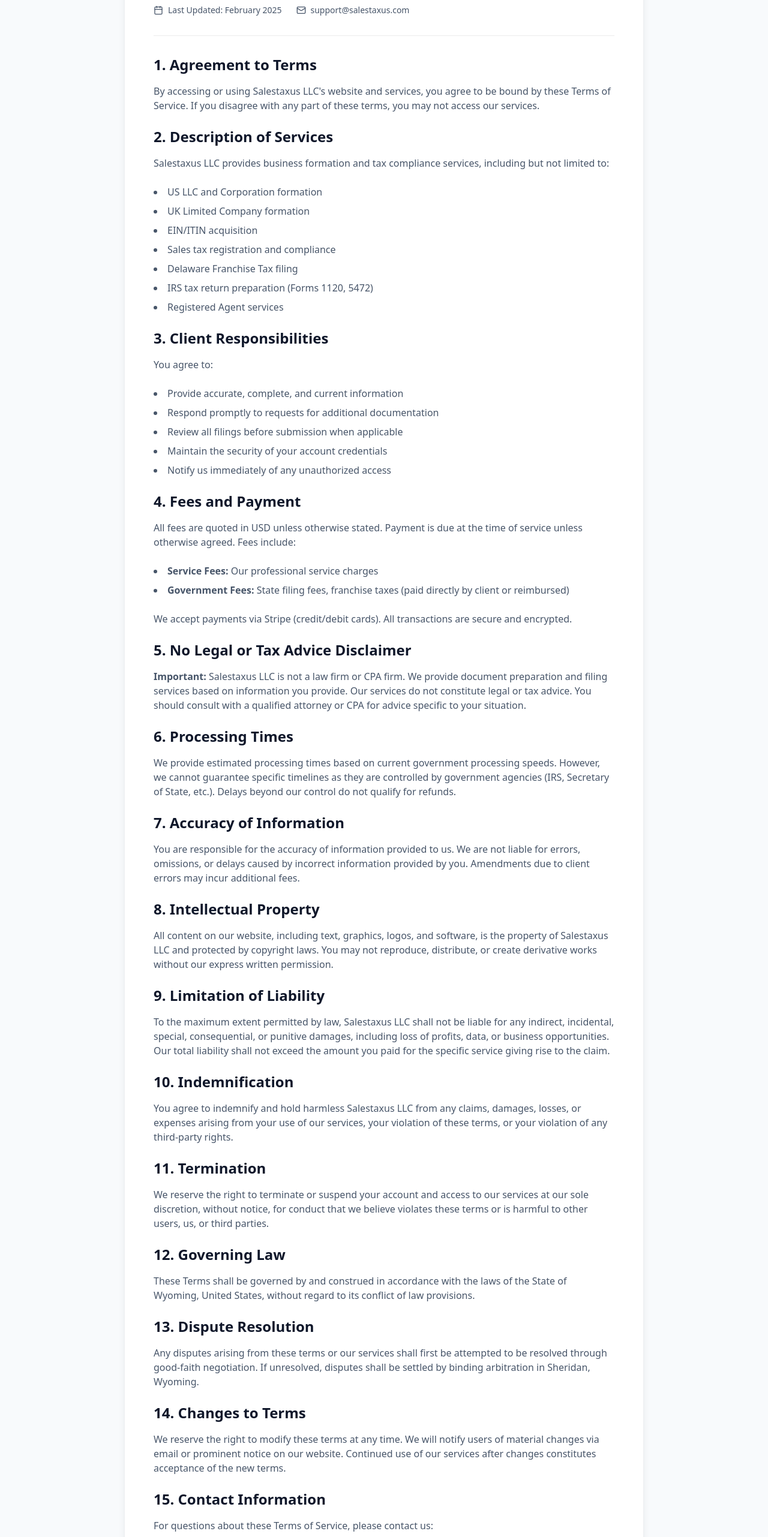
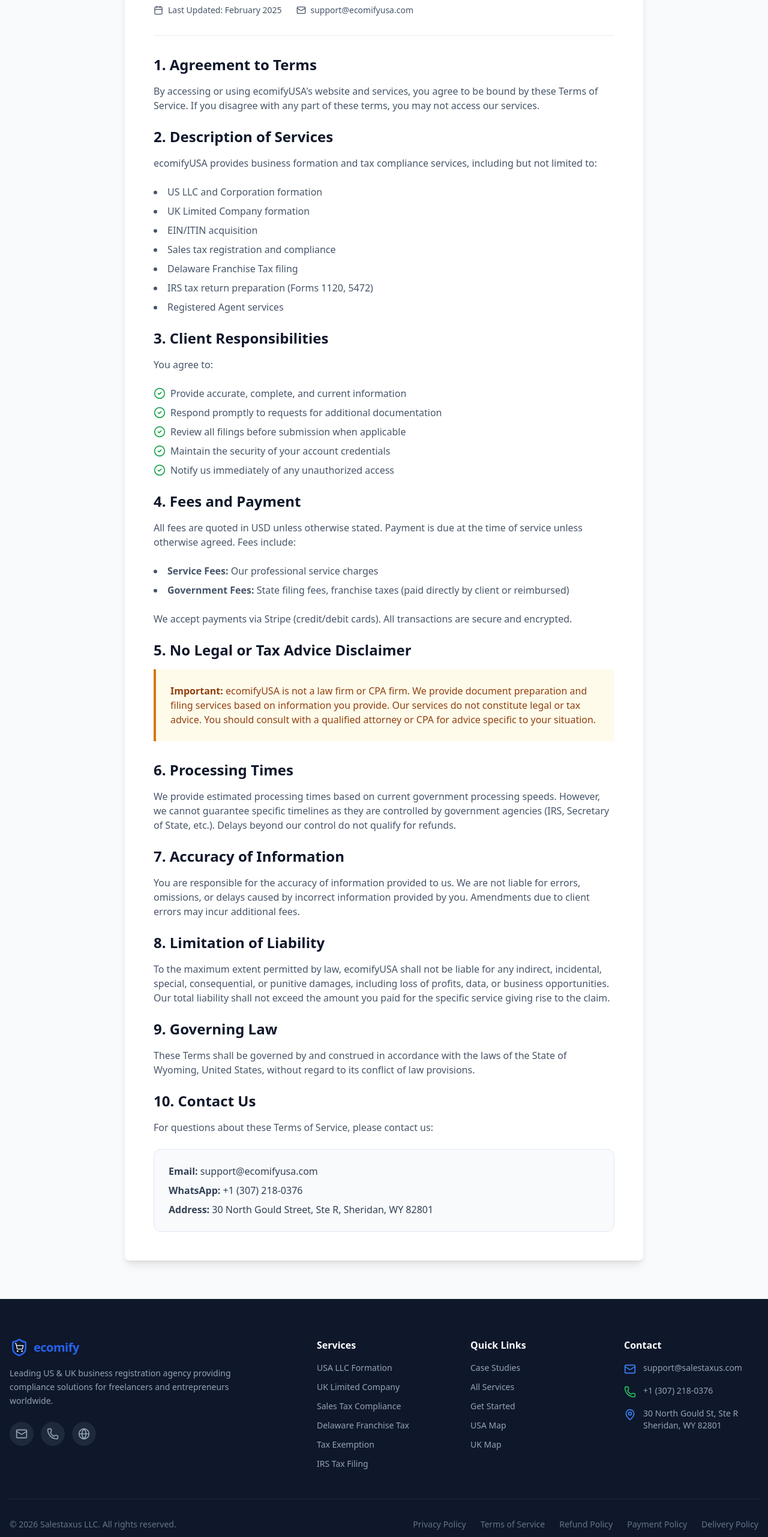
Before and after one commit to rawal7860/ecomifyUSA, a Next.js app: page /pages/terms-of-service in a window 1280 px wide. Shown: the part 234-2797 px from the top of the page at 60% size. Built offline with nearby package versions, Linux system fonts and the light colour scheme.

Commit message:
Edit /src/pages/pages/terms-of-service.tsx

```diff
--- a/src/pages/pages/terms-of-service.tsx
+++ b/src/pages/pages/terms-of-service.tsx
@@ -1,18 +1,19 @@
 import React from "react";
 import Link from "next/link";
 import { useRouter } from "next/router";
-import { Building2, ArrowLeft, FileText, Mail, Calendar } from "lucide-react";
+import { Building2, ArrowLeft, FileText, Mail, Calendar, CheckCircle2 } from "lucide-react";
 import { Button } from "@/components/ui/button";
 import { Card, CardContent } from "@/components/ui/card";
 import { SEO } from "@/components/SEO";
 import Logo from "@/components/Logo";
+import Footer from "@/components/Footer";
 
 export default function TermsOfServicePage() {
     const router = useRouter();
 
     return (
         <>
-            <SEO title="Terms of Service - Salestaxus LLC" description="Terms and conditions for using Salestaxus LLC services." />
+            <SEO title="Terms of Service - ecomifyUSA" description="Terms and conditions for using ecomifyUSA services." />
             <div className="min-h-screen bg-slate-50">
                 {/* Header */}
                 <header className="bg-white border-b border-slate-200 sticky top-0 z-50">
@@ -41,18 +42,18 @@ export default function TermsOfServicePage() {
                                 </div>
                                 <div className="flex items-center gap-2">
                                     <Mail className="w-4 h-4" />
-                                    <a href="mailto:support@salestaxus.com" className="hover:text-blue-600">support@salestaxus.com</a>
+                                    <a href="mailto:support@ecomifyusa.com" className="hover:text-blue-600">support@ecomifyusa.com</a>
                                 </div>
                             </div>
 
                             <div className="prose prose-slate max-w-none">
                                 <h2 className="text-2xl font-bold text-slate-900 mb-4">1. Agreement to Terms</h2>
                                 <p className="text-slate-600 mb-6">
-                                    By accessing or using Salestaxus LLC's website and services, you agree to be bound by these Terms of Service. If you disagree with any part of these terms, you may not access our services.
+                                    By accessing or using ecomifyUSA's website and services, you agree to be bound by these Terms of Service. If you disagree with any part of these terms, you may not access our services.
                                 </p>
 
                                 <h2 className="text-2xl font-bold text-slate-900 mb-4">2. Description of Services</h2>
-                                <p className="text-slate-600 mb-6">Salestaxus LLC provides business formation and tax compliance services, including but not limited to:</p>
+                                <p className="text-slate-600 mb-6">ecomifyUSA provides business formation and tax compliance services, including but not limited to:</p>
                                 <ul className="list-disc list-inside text-slate-600 mb-6 space-y-2">
                                     <li>US LLC and Corporation formation</li>
                                     <li>UK Limited Company formation</li>
@@ -66,11 +67,11 @@ export default function TermsOfServicePage() {
                                 <h2 className="text-2xl font-bold text-slate-900 mb-4">3. Client Responsibilities</h2>
                                 <p className="text-slate-600 mb-6">You agree to:</p>
                                 <ul className="list-disc list-inside text-slate-600 mb-6 space-y-2">
-                                    <li>Provide accurate, complete, and current information</li>
-                                    <li>Respond promptly to requests for additional documentation</li>
-                                    <li>Review all filings before submission when applicable</li>
-                                    <li>Maintain the security of your account credentials</li>
-                                    <li>Notify us immediately of any unauthorized access</li>
+                                    <li className="flex items-start gap-2"><CheckCircle2 className="w-5 h-5 text-green-600 flex-shrink-0 mt-0.5" /> Provide accurate, complete, and current information</li>
+                                    <li className="flex items-start gap-2"><CheckCircle2 className="w-5 h-5 text-green-600 flex-shrink-0 mt-0.5" /> Respond promptly to requests for additional documentation</li>
+                                    <li className="flex items-start gap-2"><CheckCircle2 className="w-5 h-5 text-green-600 flex-shrink-0 mt-0.5" /> Review all filings before submission when applicable</li>
+                                    <li className="flex items-start gap-2"><CheckCircle2 className="w-5 h-5 text-green-600 flex-shrink-0 mt-0.5" /> Maintain the security of your account credentials</li>
+                                    <li className="flex items-start gap-2"><CheckCircle2 className="w-5 h-5 text-green-600 flex-shrink-0 mt-0.5" /> Notify us immediately of any unauthorized access</li>
                                 </ul>
 
                                 <h2 className="text-2xl font-bold text-slate-900 mb-4">4. Fees and Payment</h2>
@@ -82,9 +83,11 @@ export default function TermsOfServicePage() {
                                 <p className="text-slate-600 mb-6">We accept payments via Stripe (credit/debit cards). All transactions are secure and encrypted.</p>
 
                                 <h2 className="text-2xl font-bold text-slate-900 mb-4">5. No Legal or Tax Advice Disclaimer</h2>
-                                <p className="text-slate-600 mb-6">
-                                    <strong>Important:</strong> Salestaxus LLC is not a law firm or CPA firm. We provide document preparation and filing services based on information you provide. Our services do not constitute legal or tax advice. You should consult with a qualified attorney or CPA for advice specific to your situation.
-                                </p>
+                                <div className="bg-amber-50 border-l-4 border-amber-600 p-6 mb-8">
+                                    <p className="text-amber-800">
+                                        <strong>Important:</strong> ecomifyUSA is not a law firm or CPA firm. We provide document preparation and filing services based on information you provide. Our services do not constitute legal or tax advice. You should consult with a qualified attorney or CPA for advice specific to your situation.
+                                    </p>
+                                </div>
 
                                 <h2 className="text-2xl font-bold text-slate-900 mb-4">6. Processing Times</h2>
                                 <p className="text-slate-600 mb-6">We provide estimated processing times based on current government processing speeds. However, we cannot guarantee specific timelines as they are controlled by government agencies (IRS, Secretary of State, etc.). Delays beyond our control do not qualify for refunds.</p>
@@ -92,33 +95,18 @@ export default function TermsOfServicePage() {
                                 <h2 className="text-2xl font-bold text-slate-900 mb-4">7. Accuracy of Information</h2>
                                 <p className="text-slate-600 mb-6">You are responsible for the accuracy of information provided to us. We are not liable for errors, omissions, or delays caused by incorrect information provided by you. Amendments due to client errors may incur additional fees.</p>
 
-                                <h2 className="text-2xl font-bold text-slate-900 mb-4">8. Intellectual Property</h2>
-                                <p className="text-slate-600 mb-6">All content on our website, including text, graphics, logos, and software, is the property of Salestaxus LLC and protected by copyright laws. You may not reproduce, distribute, or create derivative works without our express written permission.</p>
-
-                                <h2 className="text-2xl font-bold text-slate-900 mb-4">9. Limitation of Liability</h2>
+                                <h2 className="text-2xl font-bold text-slate-900 mb-4">8. Limitation of Liability</h2>
                                 <p className="text-slate-600 mb-6">
-                                    To the maximum extent permitted by law, Salestaxus LLC shall not be liable for any indirect, incidental, special, consequential, or punitive damages, including loss of profits, data, or business opportunities. Our total liability shall not exceed the amount you paid for the specific service giving rise to the claim.
+                                    To the maximum extent permitted by law, ecomifyUSA shall not be liable for any indirect, incidental, special, consequential, or punitive damages, including loss of profits, data, or business opportunities. Our total liability shall not exceed the amount you paid for the specific service giving rise to the claim.
                                 </p>
 
-                                <h2 className="text-2xl font-bold text-slate-900 mb-4">10. Indemnification</h2>
-                                <p className="text-slate-600 mb-6">You agree to indemnify and hold harmless Salestaxus LLC from any claims, damages, losses, or expenses arising from your use of our services, your violation of these terms, or your violation of any third-party rights.</p>
-
-                                <h2 className="text-2xl font-bold text-slate-900 mb-4">11. Termination</h2>
-                                <p className="text-slate-600 mb-6">We reserve the right to terminate or suspend your account and access to our services at our sole discretion, without notice, for conduct that we believe violates these terms or is harmful to other users, us, or third parties.</p>
-
-                                <h2 className="text-2xl font-bold text-slate-900 mb-4">12. Governing Law</h2>
+                                <h2 className="text-2xl font-bold text-slate-900 mb-4">9. Governing Law</h2>
                                 <p className="text-slate-600 mb-6">These Terms shall be governed by and construed in accordance with the laws of the State of Wyoming, United States, without regard to its conflict of law provisions.</p>
 
-                                <h2 className="text-2xl font-bold text-slate-900 mb-4">13. Dispute Resolution</h2>
-                                <p className="text-slate-600 mb-6">Any disputes arising from these terms or our services shall first be attempted to be resolved through good-faith negotiation. If unresolved, disputes shall be settled by binding arbitration in Sheridan, Wyoming.</p>
-
-                                <h2 className="text-2xl font-bold text-slate-900 mb-4">14. Changes to Terms</h2>
-                                <p className="text-slate-600 mb-6">We reserve the right to modify these terms at any time. We will notify users of material changes via email or prominent notice on our website. Continued use of our services after changes constitutes acceptance of the new terms.</p>
-
-                                <h2 className="text-2xl font-bold text-slate-900 mb-4">15. Contact Information</h2>
+                                <h2 className="text-2xl font-bold text-slate-900 mb-4">10. Contact Us</h2>
                                 <p className="text-slate-600 mb-6">For questions about these Terms of Service, please contact us:</p>
                                 <div className="bg-slate-50 p-6 rounded-xl border border-slate-200">
-                                    <p className="text-slate-700 mb-2"><strong>Email:</strong> support@salestaxus.com</p>
+                                    <p className="text-slate-700 mb-2"><strong>Email:</strong> support@ecomifyusa.com</p>
                                     <p className="text-slate-700 mb-2"><strong>WhatsApp:</strong> +1 (307) 218-0376</p>
                                     <p className="text-slate-700"><strong>Address:</strong> 30 North Gould Street, Ste R, Sheridan, WY 82801</p>
                                 </div>
@@ -126,6 +114,8 @@ export default function TermsOfServicePage() {
                         </CardContent>
                     </Card>
                 </div>
+
+                <Footer />
             </div>
         </>
     );
```
